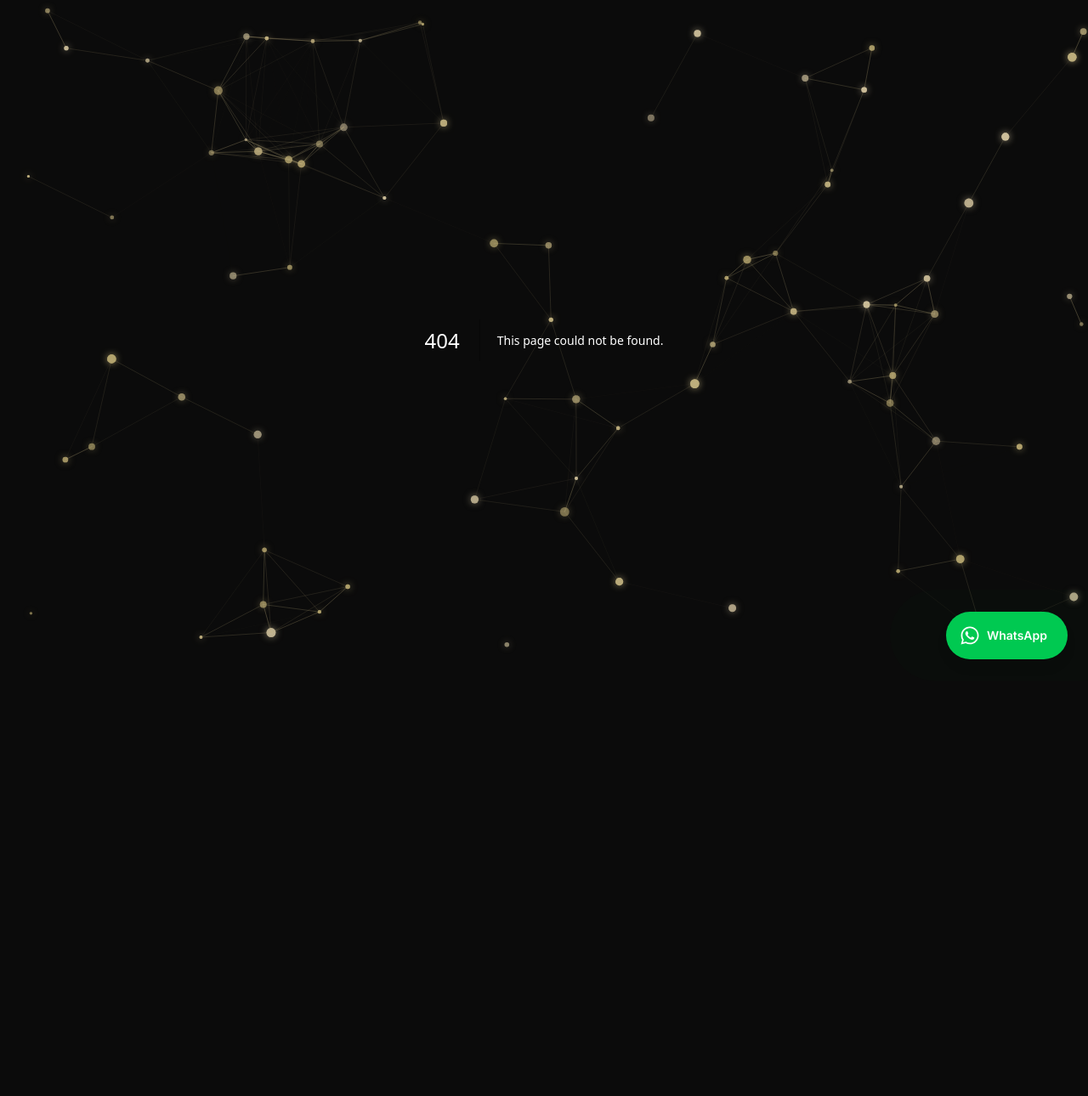
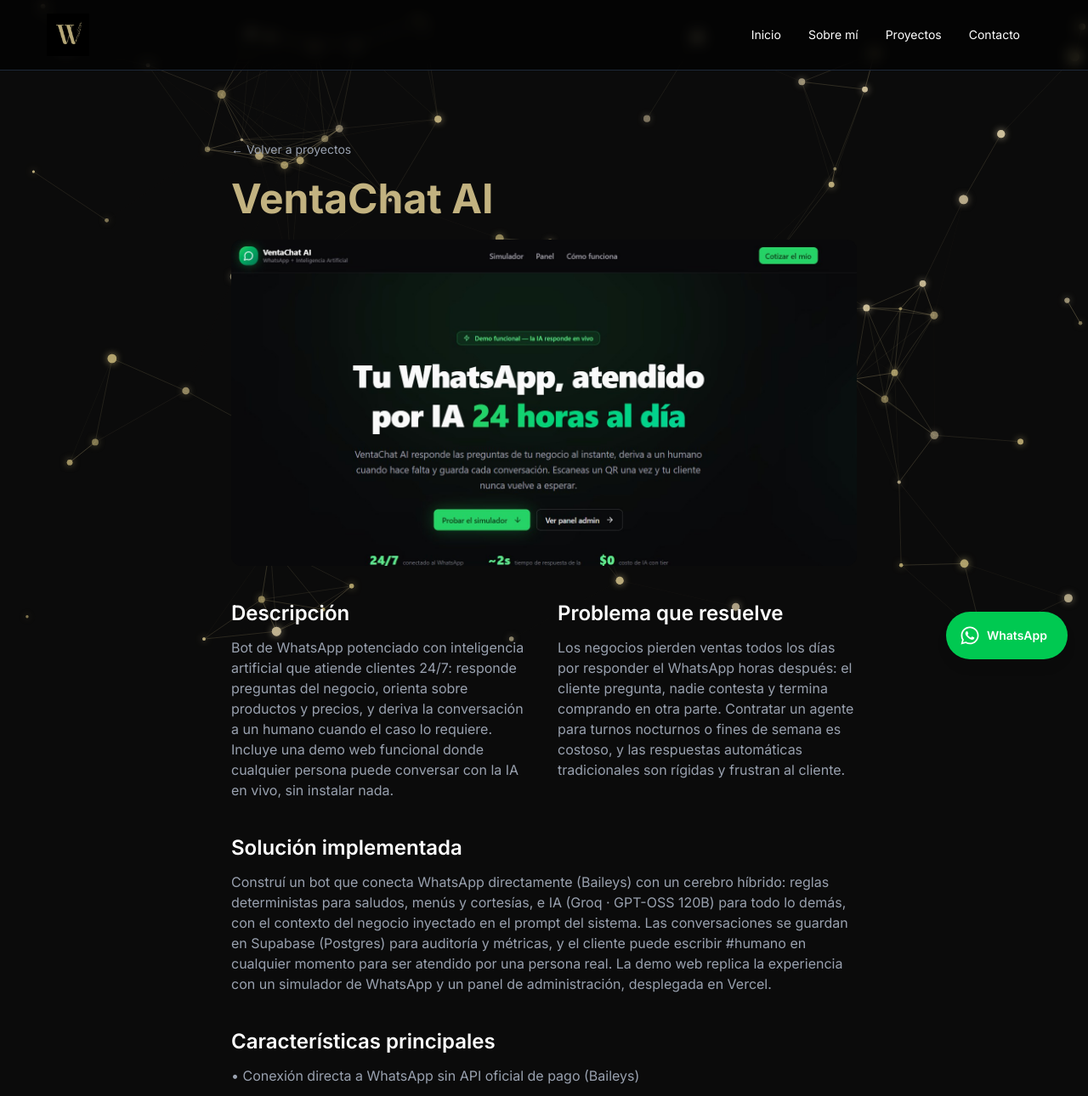
Before and after one commit to FronDeveloper/portafolio-wilson-dev, a Next.js app: page /projects/ventachat-ai in a window 1280 px wide. Before the commit this address had no page. Shown: the top 1290 px of the page at 85% size. Before the commit the page ends 800 px from the top, so only its background shows below. Built offline with nearby package versions, Linux system fonts and the light colour scheme.

Commit message:
Agregar proyecto VentaChat AI

```diff
--- /dev/null
+++ b/app/projects/ventachat-ai/page.jsx
@@ -0,0 +1,144 @@
+import Navbar from "@/components/Navbar";
+import Image from "next/image";
+import Link from "next/link";
+
+export const metadata = {
+  title: "VentaChat AI — Bot de WhatsApp con IA que vende 24/7 | Wilson Valencia Dev",
+  description:
+    "Bot de WhatsApp con inteligencia artificial que atiende clientes 24/7: responde preguntas, cotiza y deriva a humano cuando hace falta. Construido con Baileys, Groq y Supabase. Pruébalo en la demo en vivo.",
+  keywords: [
+    "bot de whatsapp con ia",
+    "chatbot whatsapp para negocios",
+    "automatizar whatsapp pyme",
+    "bot de ventas con inteligencia artificial",
+    "agente ia whatsapp colombia",
+    "chatbot atención al cliente 24/7",
+  ],
+  openGraph: {
+    title: "VentaChat AI — Bot de WhatsApp con IA 24/7 | Wilson Valencia",
+    description:
+      "Atiende tu WhatsApp con IA: respuestas en ~2 segundos, derivación a humano y conversaciones guardadas en base de datos. Demo en vivo disponible.",
+    url: "https://wvalencia-dev.vercel.app/projects/ventachat-ai",
+  },
+  alternates: {
+    canonical: "https://wvalencia-dev.vercel.app/projects/ventachat-ai",
+  },
+};
+
+export default function VentaChatAIProject() {
+  return (
+    <main className="text-white min-h-screen">
+      <Navbar />
+
+      <section className="px-8 md:px-20 py-20 max-w-4xl mx-auto">
+        <Link href="/projects" className="text-sm text-gray-400 hover:text-[#C2B280] transition inline-block mb-6">
+          ← Volver a proyectos
+        </Link>
+
+        <h1 className="text-4xl md:text-5xl font-bold mb-6 text-[#C2B280]">
+          VentaChat AI
+        </h1>
+
+        <div className="relative w-full h-96 mb-10 rounded-xl overflow-hidden">
+          <Image
+            src="/images/ventachat-ai.jpg"
+            alt="VentaChat AI — landing de la demo con simulador de WhatsApp e IA en vivo"
+            fill
+            sizes="(max-width: 768px) 100vw, 1000px"
+            className="object-cover object-top"
+          />
+        </div>
+
+        <div className="grid md:grid-cols-2 gap-8 mb-10">
+          <div>
+            <h2 className="text-2xl font-semibold mb-3">Descripción</h2>
+            <p className="text-gray-400">
+              Bot de WhatsApp potenciado con inteligencia artificial que atiende clientes 24/7:
+              responde preguntas del negocio, orienta sobre productos y precios, y deriva la
+              conversación a un humano cuando el caso lo requiere. Incluye una demo web funcional
+              donde cualquier persona puede conversar con la IA en vivo, sin instalar nada.
+            </p>
+          </div>
+
+          <div>
+            <h2 className="text-2xl font-semibold mb-3">Problema que resuelve</h2>
+            <p className="text-gray-400">
+              Los negocios pierden ventas todos los días por responder el WhatsApp horas después:
+              el cliente pregunta, nadie contesta y termina comprando en otra parte. Contratar un
+              agente para turnos nocturnos o fines de semana es costoso, y las respuestas automáticas
+              tradicionales son rígidas y frustran al cliente.
+            </p>
+          </div>
+        </div>
+
+        <div className="mb-10">
+          <h2 className="text-2xl font-semibold mb-3">Solución implementada</h2>
+          <p className="text-gray-400">
+            Construí un bot que conecta WhatsApp directamente (Baileys) con un cerebro híbrido:
+            reglas deterministas para saludos, menús y cortesías, e IA (Groq · GPT-OSS 120B) para
+            todo lo demás, con el contexto del negocio inyectado en el prompt del sistema. Las
+            conversaciones se guardan en Supabase (Postgres) para auditoría y métricas, y el cliente
+            puede escribir #humano en cualquier momento para ser atendido por una persona real. La
+            demo web replica la experiencia con un simulador de WhatsApp y un panel de
+            administración, desplegada en Vercel.
+          </p>
+        </div>
+
+        <div className="mb-10">
+          <h2 className="text-2xl font-semibold mb-3">Características principales</h2>
+          <div className="space-y-2 text-gray-400">
+            <p>• Conexión directa a WhatsApp sin API oficial de pago (Baileys)</p>
+            <p>• Respuestas de IA en ~2 segundos con Groq, sin costo en su tier gratuito</p>
+            <p>• Cerebro híbrido: reglas deterministas + IA con contexto del negocio</p>
+            <p>• Memoria de conversación: la IA recuerda el hilo completo del cliente</p>
+            <p>• Derivación a humano (#humano) y reactivación del bot (#bot)</p>
+            <p>• Persistencia de conversaciones y mensajes en Supabase (Postgres)</p>
+            <p>• Rate limiting anti-flood y validación de horario comercial</p>
+            <p>• Demo web: simulador de WhatsApp + panel admin de conversaciones</p>
+            <p>• Bot desplegable en cualquier VPS con Docker Compose</p>
+            <p>• Configuración por variables de entorno, lista para personalizar por cliente</p>
+          </div>
+        </div>
+
+        <div className="mb-10">
+          <h2 className="text-2xl font-semibold mb-3">Tecnologías utilizadas</h2>
+          <div className="flex flex-wrap gap-2">
+            {["Next.js 15", "Baileys", "Groq · GPT-OSS 120B", "Supabase", "Prisma", "Docker", "Tailwind CSS", "shadcn/ui", "Vercel"].map(tech => (
+              <span key={tech} className="bg-[#111] border border-gray-800 px-3 py-1 rounded-full text-sm text-gray-300">
+                {tech}
+              </span>
+            ))}
+          </div>
+        </div>
+
+        <div className="bg-[#111] p-6 rounded-xl border border-gray-800 mb-6">
+          <h3 className="text-xl font-semibold mb-2 text-[#C2B280]">📊 Resultados</h3>
+          <p className="text-gray-400">
+            • Bot 100% funcional conectado a WhatsApp real, listo para producción<br />
+            • Demo web con IA respondiendo en vivo — cualquier visitante puede probarla<br />
+            • Costo de IA: $0 (tier gratuito de Groq), ideal para pymes<br />
+            • Arquitectura validada: mismo cerebro para el bot (VPS/Docker) y la demo (Vercel)<br />
+            • Conversaciones auditables en tiempo real desde el panel de administración
+          </p>
+        </div>
+
+        <div className="flex gap-4 flex-wrap">
+          <a
+            href="https://ventachat-ai-demo.vercel.app"
+            target="_blank"
+            rel="noopener noreferrer"
+            className="inline-block px-6 py-3 bg-[#C2B280] text-black rounded-xl font-semibold hover:opacity-80 transition"
+          >
+            🌐 Probar la demo en vivo →
+          </a>
+          <Link
+            href="/cotizar"
+            className="inline-block px-6 py-3 border border-gray-600 rounded-xl font-semibold hover:bg-white hover:text-black transition"
+          >
+            💬 Quiero un bot para mi negocio
+          </Link>
+        </div>
+      </section>
+    </main>
+  );
+}
--- a/components/Projects.jsx
+++ b/components/Projects.jsx
@@ -29,6 +29,23 @@
         transition={{ staggerChildren: 0.2 }}
         className="grid md:grid-cols-3 gap-8"
       >
+        <ProjectCard
+          title="VentaChat AI"
+          description="Bot de WhatsApp con IA que atiende clientes 24/7: responde preguntas, cotiza y deriva a humano cuando hace falta. Incluye demo web funcional donde la IA responde en vivo."
+          problem="Los negocios pierden ventas por responder el WhatsApp horas después: el cliente pregunta, nadie contesta y termina comprando en otra parte."
+          solution="Construí un bot que conecta WhatsApp con IA (Groq): responde al instante con el contexto del negocio, guarda las conversaciones en Supabase y deriva a humano ante casos sensibles. La demo web permite probarlo sin instalar nada."
+          tech="Next.js 15 / Baileys / Groq IA / Supabase / Prisma / Docker"
+          link="/projects/ventachat-ai"
+          image="/images/ventachat-ai.jpg"
+          status="completado"
+          liveUrl="https://ventachat-ai-demo.vercel.app"
+          metrics={[
+            { value: "24/7", label: "Atención automática" },
+            { value: "~2s", label: "Respuesta de la IA" },
+            { value: "$0", label: "Costo de IA (Groq)" },
+          ]}
+        />
+
         <ProjectCard
           title="FlowBill"
           description="Sistema completo de gestión de proyectos y facturación para agencias creativas, con portal del cliente integrado, interfaz responsive mobile-first y base PWA."
```
Also changed, not shown: public/images/ventachat-ai.jpg (added).
